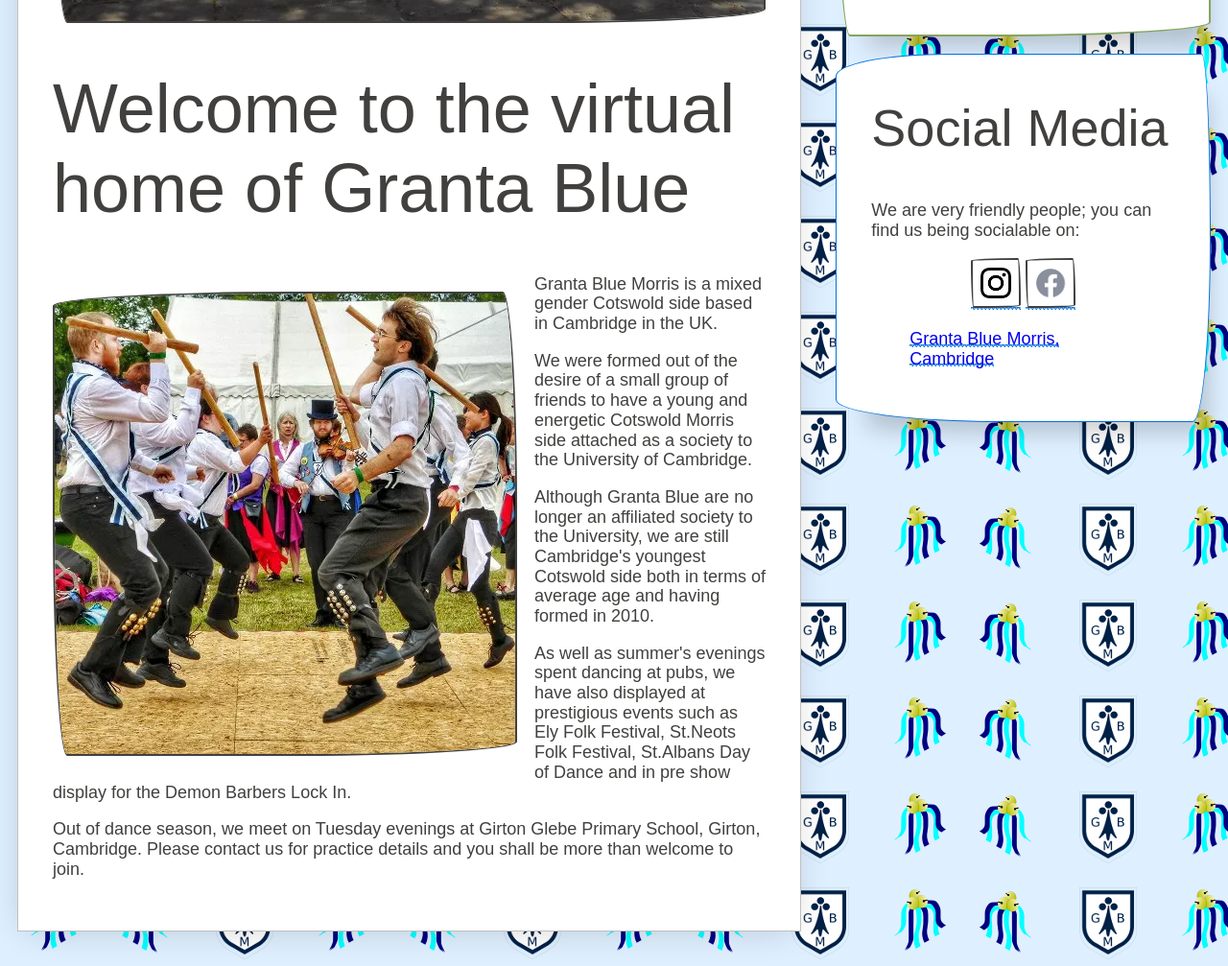
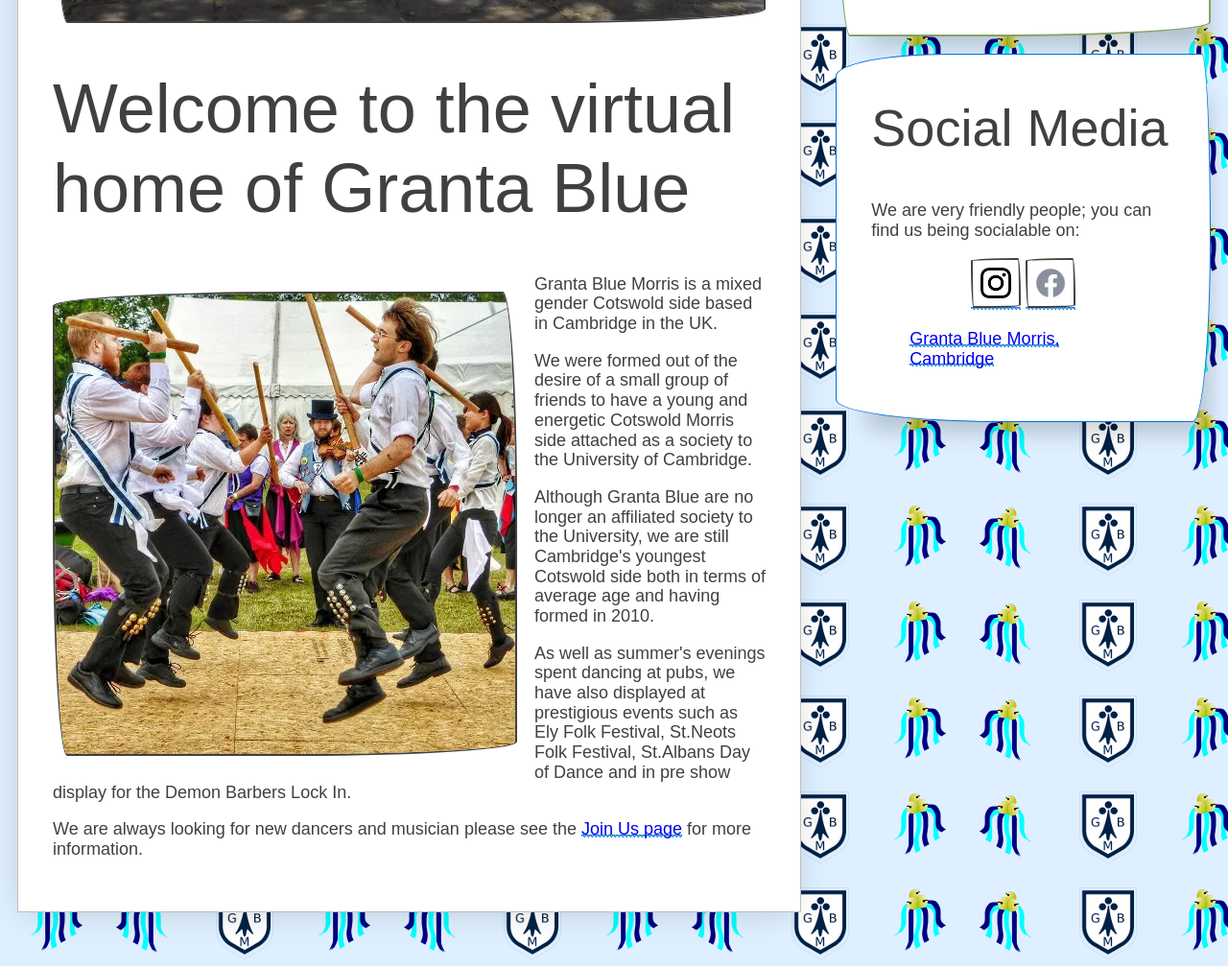
Before and after one commit to prmartinuk/GrantaBlueMorris, a Jekyll site: the page built from index.html, in a window 1280 px wide, cut to the strip 691-1698 px from the top of the page. Shown: the whole strip at 96% size. Built offline with Jekyll 4.4.1, drawn with Linux system fonts in a browser that asks for light colours; some web fonts are replaced.

Commit message:
Fix navbar responsiveness. Only show background image on large screens

```diff
--- a/_includes/main.scss
+++ b/_includes/main.scss
@@ -1,3 +1,18 @@
 $global-font-size: large;
 
 @import "styles";
+
+.site {
+    min-width: 320px;
+}
+
+.nav-brand {
+    margin: 0px 55px;
+}
+
+@media only screen and (min-width: $large-screen)
+{
+	body {
+    background-image: url("BellsLoop.png");
+  }
+}
--- a/_includes/menu.html
+++ b/_includes/menu.html
@@ -1,4 +1,5 @@
-<nav class="border .fixed split-nav">
+<nav class="border .fixed split-nav flex-middle" >
+  <img src="officiallogo.png" width="47px" height="50px" class="no-border no-responsive float-left" style="height:50px; width:47px;" />
 	<div class="nav-brand">
 	  <h1>Granta Blue Morris</h1>
 	</div>
--- a/book-us.html
+++ b/book-us.html
@@ -17,7 +17,7 @@
 	<link rel="shortcut icon" href="favicon.ico" type="image/x-icon" />
 	{% seo %}
 </head>
-<body background="BellsLoop.png" class="background-secondary">
+<body class="background-secondary">
 	<div id="top" class="row site">
 	{% include menu.html %}
 	<div class="paper container">
--- a/dances.html
+++ b/dances.html
@@ -21,7 +21,7 @@
 	<link rel="shortcut icon" href="favicon.ico" type="image/x-icon" />
 	{% seo %}
 </head>
-<body background="BellsLoop.png" class="background-secondary">
+<body class="background-secondary">
 	<div id="top" class="row site">
 	{% include menu.html %}
 	<div class="paper container">
--- a/index.html
+++ b/index.html
@@ -17,7 +17,7 @@
 	<title>Granta Blue Morris</title>
 	{% seo title=false %}
 </head>
-<body background="BellsLoop.png" class="background-secondary">
+<body class="background-secondary">
 	<div id="fb-root"></div>
 <script>
 window.fbAsyncInit = function() {
@@ -51,7 +51,7 @@
 		<p>We were formed out of the desire of a small group of friends to have a young and energetic Cotswold Morris side attached as a society to the University of Cambridge.</p>
 		<p>Although Granta Blue are no longer an affiliated society to the University, we are still Cambridge's youngest Cotswold side both in terms of average age and having formed in 2010.</p>
 		<p>As well as summer's evenings spent dancing at pubs, we have also displayed at prestigious events such as Ely Folk Festival, St.Neots Folk Festival, St.Albans Day of Dance and in pre show display for the Demon Barbers Lock In.</p>
-		<p>Out of dance season, we meet on Tuesday evenings at Girton Glebe Primary School, Girton, Cambridge. Please contact us for practice details and you shall be more than welcome to join.</p>
+		<p>We are always looking for new dancers and musician please see the <a href="join-us.html">Join Us page</a> for more information.</p>
 	</div>
 	</div>
 
--- a/join-us.html
+++ b/join-us.html
@@ -17,7 +17,7 @@
 	<link rel="shortcut icon" href="favicon.ico" type="image/x-icon" />
 	{% seo %}
 </head>
-<body background="BellsLoop.png" class="background-secondary">
+<body class="background-secondary">
 	<div id="top" class="row site">
 	{% include menu.html %}
 	<div class="sm-12 md-8 col">
```
